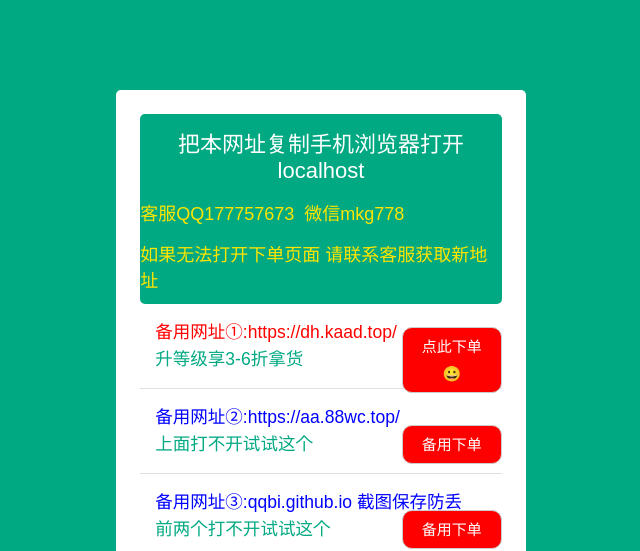
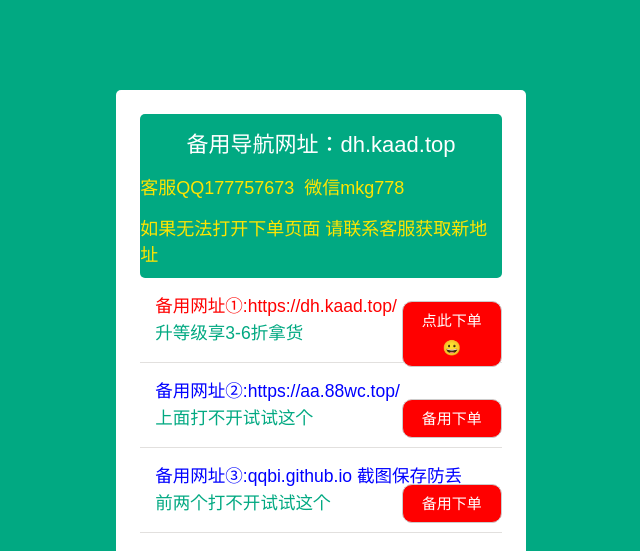
Before and after one commit to 787353876/aa.88wc.top, a plain HTML site: page index.html in a window 1280 px wide. Shown: the top 551 px of the page, without its empty margins (319-959 px from the left). Drawn offline with Linux system fonts and the light colour scheme.

Commit message:
Update index.html

```diff
--- a/index.html
+++ b/index.html
@@ -25,7 +25,7 @@
 
 
 				<div class="content">
-				<div class="content-top">							<h2>把本网址复制手机浏览器打开<script language="javascript"> host = window.location.host; a=document.write(""+host)</script>
+				<div class="content-top">	<h2>备用导航网址：dh.kaad.top</script>
 
 <p style="text-align:left;">
 	<span style="font-size:20px;color:#FFE500;"><span style="font-size:18px;"></span><span style="font-size:18px;">客服QQ</span></span><span style="font-size:18px;color:#FFE500;">177757673&nbsp; 微信mkg778</span>
```
